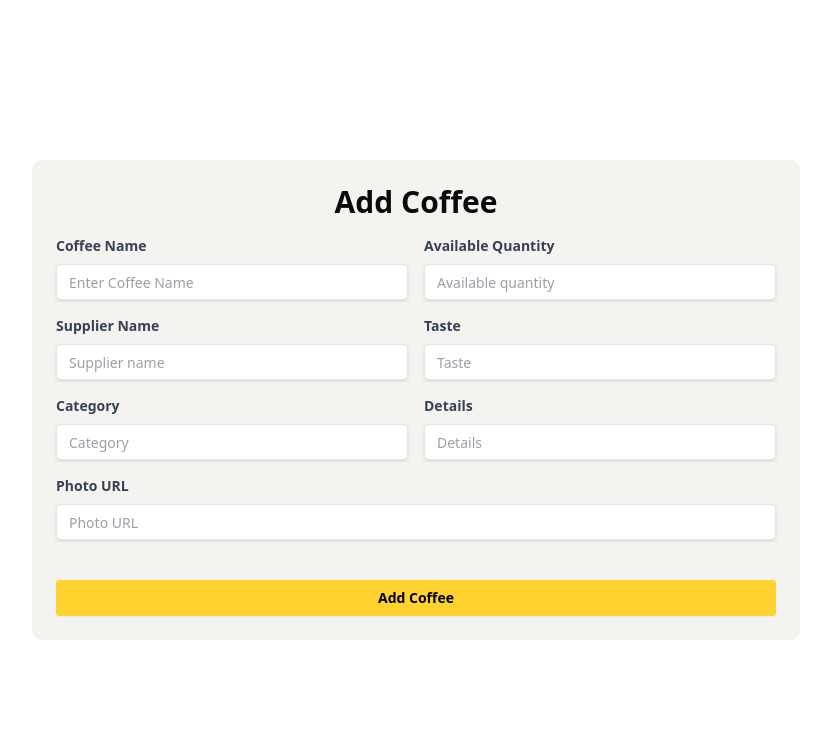
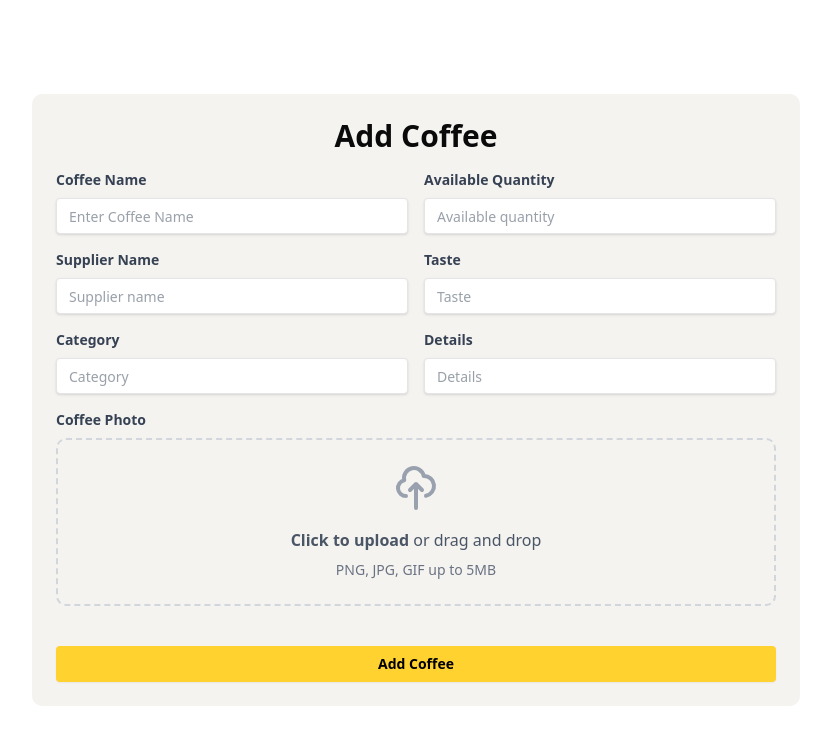
Before and after one commit to rahul3507/Coffee-Store, a React (Vite) app in the folder Coffee-Store-Client/: page /add-coffee in a window 1280 px wide. Shown: the top 744 px of the page, without its empty margins (224-1055 px from the left). Built offline with nearby package versions, Linux system fonts and the light colour scheme.

Commit message:
feat: add ImageUploader component for photo uploads in AddCoffee form

```diff
--- a/Coffee-Store-Client/package.json
+++ b/Coffee-Store-Client/package.json
@@ -10,10 +10,13 @@
     "preview": "vite preview"
   },
   "dependencies": {
+    "@cloudinary/react": "^1.14.3",
+    "@cloudinary/url-gen": "^1.21.0",
     "@radix-ui/react-slot": "^1.2.3",
     "@tailwindcss/cli": "^4.1.11",
     "@tailwindcss/vite": "^4.1.11",
     "class-variance-authority": "^0.7.1",
+    "cloudinary": "^2.7.0",
     "clsx": "^2.1.1",
     "localforage": "^1.10.0",
     "lucide-react": "^0.525.0",
--- a/Coffee-Store-Client/src/Pages/AddCoffee.jsx
+++ b/Coffee-Store-Client/src/Pages/AddCoffee.jsx
@@ -1,10 +1,17 @@
 /** @format */
 import toast, { Toaster } from "react-hot-toast";
-import React from "react";
+import React, { useState } from "react";
 import { Input } from "../components/ui/input";
 import { Button } from "../components/ui/button";
+import ImageUploader from "../components/ui/ImageUploader";
 
 const AddCoffee = () => {
+  const [photoUrl, setPhotoUrl] = useState("");
+
+  const handleImageUpload = (imageUrl) => {
+    setPhotoUrl(imageUrl);
+  };
+
   const handleAddCoffee = (event) => {
     event.preventDefault();
 
@@ -15,7 +22,6 @@ const AddCoffee = () => {
     const taste = form.taste.value;
     const category = form.category.value;
     const details = form.details.value;
-    const photoUrl = form.photoUrl.value;
 
     const newCoffee = {
       name,
@@ -44,12 +50,14 @@ const AddCoffee = () => {
         if (data.insertedId) {
           toast.success("Coffee added successfully!");
           form.reset(); // Reset the form after successful submission
+          setPhotoUrl(""); // Reset the photo URL state
         }
       })
       .catch((error) => {
         console.error("Error adding coffee:", error);
       });
   };
+
   return (
     <div className="justify-center items-center p-4 flex min-h-screen ">
       <div className="bg-[#F4F3F0]  min-w-full md:min-w-xl lg:min-w-2xl xl:min-w-3xl  m-auto   rounded-lg p-6">
@@ -158,20 +166,18 @@ const AddCoffee = () => {
             </div>
           </div>
 
-          {/* form photo url row */}
-          <div className="grid grid-cols-1  gap-4">
+          {/* form photo upload section */}
+          <div className="grid grid-cols-1 gap-4">
             <div className="mb-4">
               <label
                 className="block text-gray-700 text-sm font-bold mb-2"
-                htmlFor="photoUrl"
+                htmlFor="photo"
               >
-                Photo URL
+                Coffee Photo
               </label>
-              <Input
-                type="text"
-                id="photoUrl"
-                placeholder="Photo URL"
-                className="shadow  appearance-none bg-white border rounded w-full py-2 px-3 text-gray-700 leading-tight focus:outline-none focus:shadow-outline"
+              <ImageUploader
+                onImageUpload={handleImageUpload}
+                currentImageUrl={photoUrl}
               />
             </div>
           </div>
--- /dev/null
+++ b/Coffee-Store-Client/src/components/ui/ImageUploader.jsx
@@ -0,0 +1,195 @@
+/** @format */
+
+import React, { useState, useRef } from "react";
+import { Button } from "./button";
+
+const ImageUploader = ({ onImageUpload, currentImageUrl = "" }) => {
+  const [dragActive, setDragActive] = useState(false);
+  const [preview, setPreview] = useState(currentImageUrl);
+  const [uploading, setUploading] = useState(false);
+  const fileInputRef = useRef(null);
+
+  const handleDrag = (e) => {
+    e.preventDefault();
+    e.stopPropagation();
+    if (e.type === "dragenter" || e.type === "dragover") {
+      setDragActive(true);
+    } else if (e.type === "dragleave") {
+      setDragActive(false);
+    }
+  };
+
+  const handleDrop = (e) => {
+    e.preventDefault();
+    e.stopPropagation();
+    setDragActive(false);
+
+    if (e.dataTransfer.files && e.dataTransfer.files[0]) {
+      handleFile(e.dataTransfer.files[0]);
+    }
+  };
+
+  const handleChange = (e) => {
+    e.preventDefault();
+    if (e.target.files && e.target.files[0]) {
+      handleFile(e.target.files[0]);
+    }
+  };
+
+  const handleFile = async (file) => {
+    // Validate file type
+    if (!file.type.startsWith("image/")) {
+      alert("Please select an image file");
+      return;
+    }
+
+    // Validate file size (5MB limit)
+    if (file.size > 5 * 1024 * 1024) {
+      alert("File size must be less than 5MB");
+      return;
+    }
+
+    setUploading(true);
+
+    try {
+      // Create preview
+      const reader = new FileReader();
+      reader.onload = (e) => {
+        setPreview(e.target.result);
+      };
+      reader.readAsDataURL(file);
+
+      // Upload to Cloudinary
+      const formData = new FormData();
+      formData.append("file", file);
+      formData.append("upload_preset", "unsigned_upload"); // Use an unsigned upload preset for simplicity
+      formData.append("cloud_name", "dguv2gy23");
+
+      const response = await fetch(
+        "https://api.cloudinary.com/v1_1/dguv2gy23/image/upload",
+        {
+          method: "POST",
+          body: formData,
+        }
+      );
+
+      if (!response.ok) {
+        throw new Error("Cloudinary upload failed");
+      }
+
+      const data = await response.json();
+      const imageUrl = data.secure_url;
+
+      // Call the callback with the Cloudinary image URL
+      onImageUpload(imageUrl);
+    } catch (error) {
+      console.error("Error uploading image to Cloudinary:", error);
+      alert("Error uploading image. Please try again.");
+      setPreview(currentImageUrl); // Revert to previous image on failure
+    } finally {
+      setUploading(false);
+    }
+  };
+
+  const onButtonClick = () => {
+    fileInputRef.current?.click();
+  };
+
+  const removeImage = () => {
+    setPreview("");
+    onImageUpload("");
+    if (fileInputRef.current) {
+      fileInputRef.current.value = "";
+    }
+  };
+
+  return (
+    <div className="w-full">
+      {!preview ? (
+        <div
+          className={`relative border-2 border-dashed rounded-lg p-6 text-center cursor-pointer transition-colors ${
+            dragActive
+              ? "border-amber-400 bg-amber-50"
+              : "border-gray-300 hover:border-amber-300 hover:bg-gray-50"
+          }`}
+          onDragEnter={handleDrag}
+          onDragLeave={handleDrag}
+          onDragOver={handleDrag}
+          onDrop={handleDrop}
+          onClick={onButtonClick}
+        >
+          <input
+            ref={fileInputRef}
+            type="file"
+            className="hidden"
+            accept="image/*"
+            onChange={handleChange}
+          />
+
+          {uploading ? (
+            <div className="flex flex-col items-center">
+              <div className="animate-spin rounded-full h-8 w-8 border-b-2 border-amber-400 mb-2"></div>
+              <p className="text-gray-600">Uploading...</p>
+            </div>
+          ) : (
+            <div className="flex flex-col items-center">
+              <svg
+                className="w-12 h-12 text-gray-400 mb-4"
+                fill="none"
+                stroke="currentColor"
+                viewBox="0 0 24 24"
+              >
+                <path
+                  strokeLinecap="round"
+                  strokeLinejoin="round"
+                  strokeWidth={2}
+                  d="M7 16a4 4 0 01-.88-7.903A5 5 0 1115.9 6L16 6a5 5 0 011 9.9M15 13l-3-3m0 0l-3 3m3-3v12"
+                />
+              </svg>
+              <p className="text-gray-600 mb-2">
+                <span className="font-semibold">Click to upload</span> or drag
+                and drop
+              </p>
+              <p className="text-gray-500 text-sm">PNG, JPG, GIF up to 5MB</p>
+            </div>
+          )}
+        </div>
+      ) : (
+        <div className="relative">
+          <div className="border-2 border-gray-200 rounded-lg p-4 bg-white">
+            <img
+              src={preview}
+              alt="Preview"
+              className="w-full h-48 object-cover rounded-lg mb-4"
+            />
+            <div className="flex gap-2">
+              <Button
+                type="button"
+                onClick={onButtonClick}
+                className="flex-1 bg-amber-300 hover:bg-amber-400 text-black font-bold py-2 px-4 rounded"
+              >
+                Change Image
+              </Button>
+              <Button
+                type="button"
+                onClick={removeImage}
+                className="flex-1 bg-red-500 hover:bg-red-600 text-white font-bold py-2 px-4 rounded"
+              >
+                Remove
+              </Button>
+            </div>
+          </div>
+          <input
+            ref={fileInputRef}
+            type="file"
+            className="hidden"
+            accept="image/*"
+            onChange={handleChange}
+          />
+        </div>
+      )}
+    </div>
+  );
+};
+
+export default ImageUploader;
```
Also changed, not shown: 1 other file (tests, documents, lock files or other folders).
